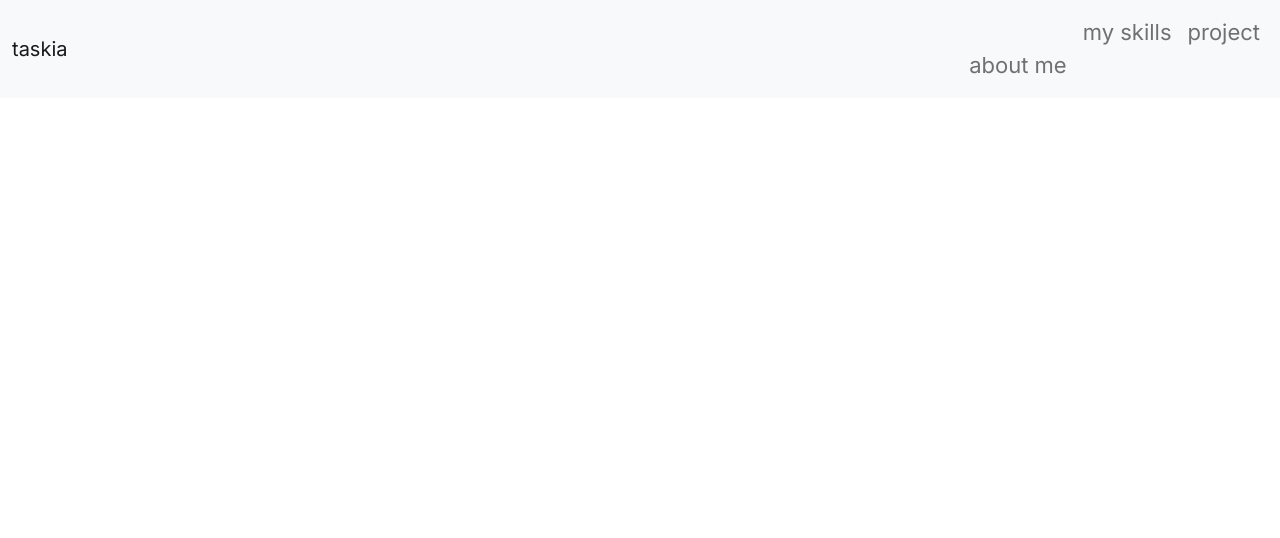
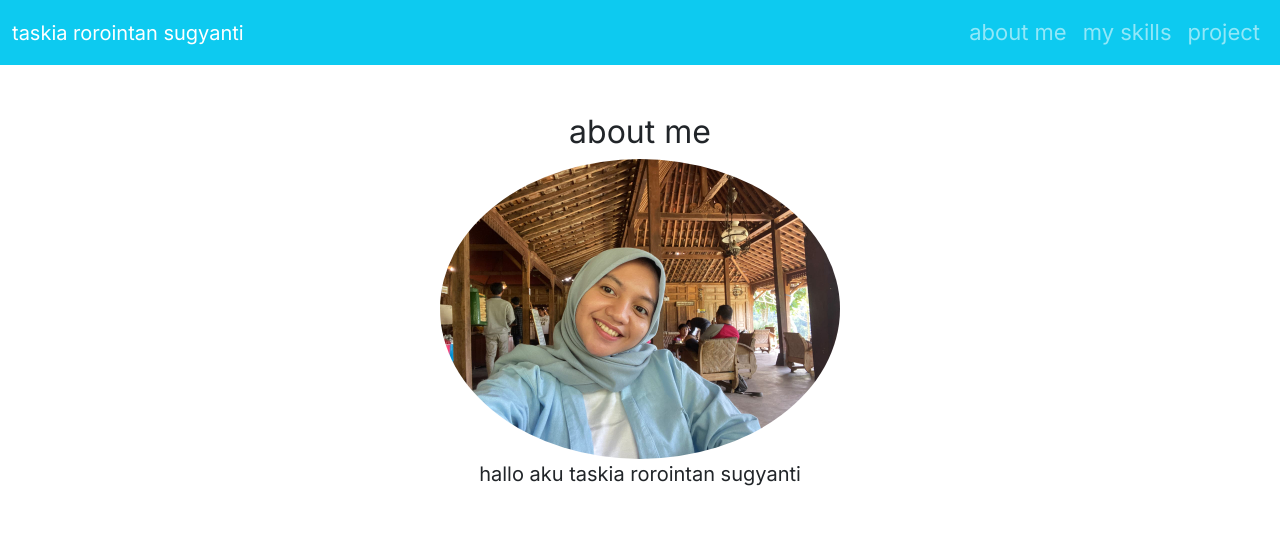
Before and after one commit to taskiaintan/taskiaintan.github.io, a plain HTML site: page navbar.html in a window 1280 px wide. Drawn offline with nearby package versions, Linux system fonts and the light colour scheme.

Commit message:
gambar baru

```diff
--- a/navbar.html
+++ b/navbar.html
@@ -15,9 +15,9 @@
       </style>
   </head>
   <body>
-  <nav class="navbar navbar-expand-lg bg-light">
+  <nav class="navbar navbar-expand-lg text-white bg-info navbar-dark">
     <div class="container-fluid">
-      <a class="navbar-brand" href="#">taskia
+      <a class="navbar-brand" href="#">taskia rorointan sugyanti</a>
       <button class="navbar-toggler" type="button" data-bs-toggle="collapse" data-bs-target="#navbarNav" aria-controls="navbarNav" aria-expanded="false" aria-label="Toggle navigation">
         <span class="navbar-toggler-icon"></span>
       </button>
@@ -37,7 +37,18 @@
     </div>
   </nav>
 
-
+  <section id="about me">
+    <div class="container">
+      <div class="row text-center mt-5">
+        <div class="col">
+          <h2>about me</h2>
+        </div>
+      </div>
+      <div class="row justify-content-center fs-5 text-center">
+        <div class="col-md-10">
+            <img src="gambar/profile fix.jpeg" class="rounded-circle" alt="" width="400px">
+        <p>hallo  aku taskia rorointan sugyanti</p>
+        <br>
 
 
 
```
Also changed, not shown: gambar/profile fix.jpeg (added).
